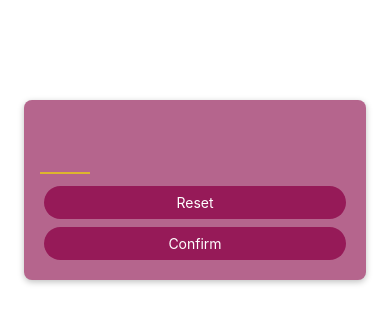
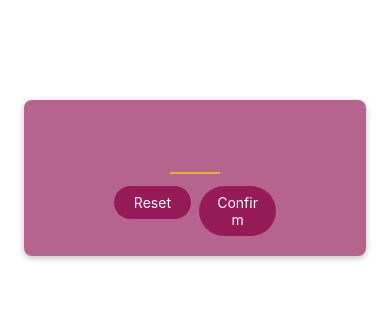
Before and after one commit to dannguyen9219/RNCourse, a React Native app: screen / in a window 390 px wide. Shown: the top 324 px of the page. Built offline with nearby package versions, Linux system fonts and the light colour scheme.

Commit message:
styling buttons

```diff
--- a/screens/start-game-screen.jsx
+++ b/screens/start-game-screen.jsx
@@ -21,14 +21,22 @@ export const StartGameScreen = () => {
         autoCapitalize='none'
         autoCorrect={false}
       />
-      <PrimaryButton>Reset</PrimaryButton>
-      <PrimaryButton>Confirm</PrimaryButton>
+      <View style={styles.buttonsContainer}>
+        <View style={styles.buttonContainer}>
+          <PrimaryButton>Reset</PrimaryButton>
+        </View>
+        <View style={styles.buttonContainer}>
+          <PrimaryButton>Confirm</PrimaryButton>
+        </View>
+      </View>
     </View>
   )
 }
 
 const styles = StyleSheet.create({
   inputContainer: {
+    justifyContent: "center",
+    alignItems: "center",
     padding: 16,
     marginTop: 100,
     marginHorizontal: 24,
@@ -51,4 +59,10 @@ const styles = StyleSheet.create({
     fontWeight: "bold",
     textAlign: "center",
   },
+  buttonsContainer: {
+    flexDirection: "row",
+  },
+  buttonContainer: {
+    flex: 1,
+  },
 })
```
